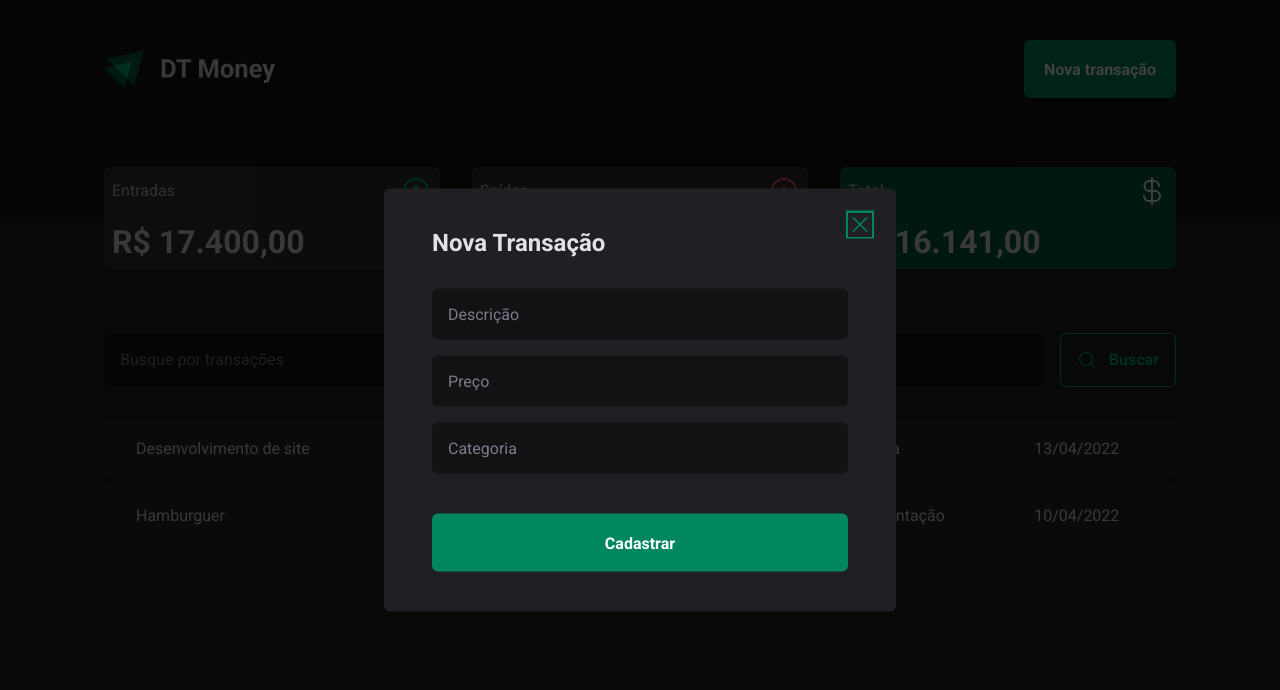
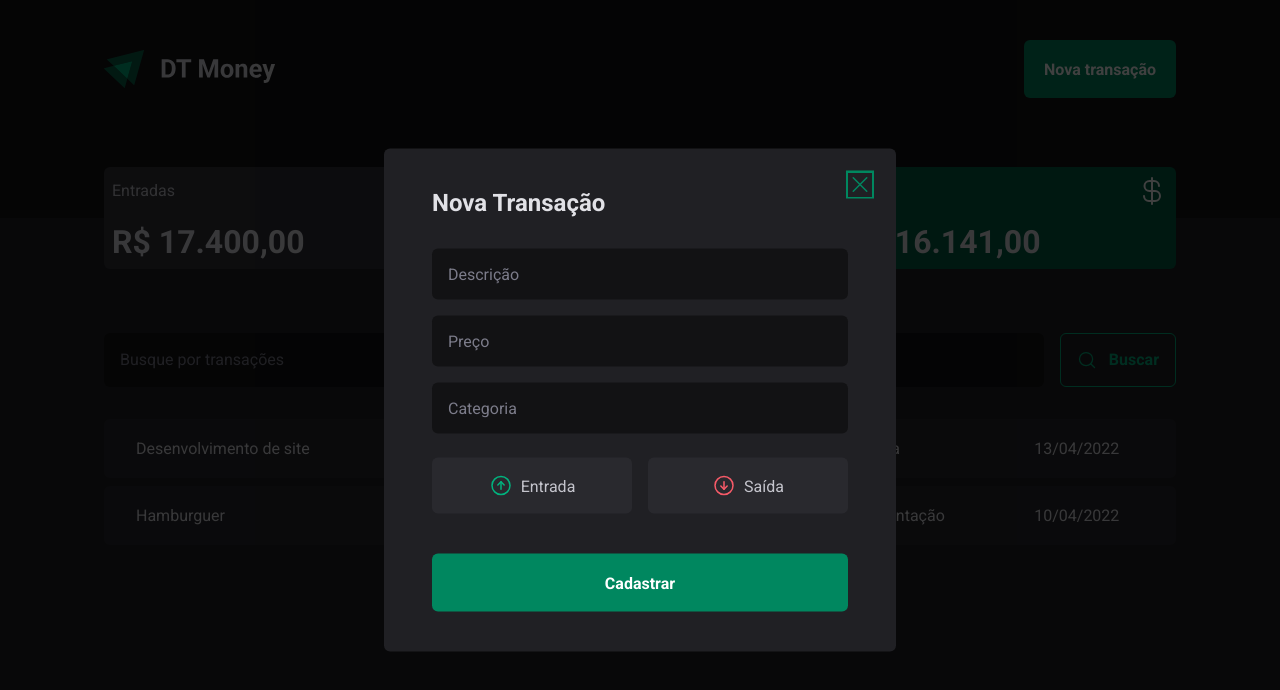
Before and after one commit to alexandronrossi/03-dt-money, a React (Vite) app: page / in a window 1280 px wide. Both pictures are taken after a click on the button "Nova transação". Shown: the top 690 px of the page. Built offline with nearby package versions, Linux system fonts and the light colour scheme.

Commit message:
Curso: Consumo de API e permormance no ReactJS | Módulo: Estrutura visual | Aula: Botões de entrada e saída

```diff
--- a/src/components/NewTransactionModal/index.tsx
+++ b/src/components/NewTransactionModal/index.tsx
@@ -1,7 +1,7 @@
 import * as AlertDialog from '@radix-ui/react-alert-dialog';
-import { X } from 'phosphor-react';
+import { ArrowCircleDown, ArrowCircleUp, X } from 'phosphor-react';
 
-import { CancelButton, Content, Overlay } from './styles'
+import { CancelButton, Content, Overlay, TransactionType, TransactionTypeButton } from './styles'
 
 export function NewTransactionModal() {
   return (
@@ -19,6 +19,18 @@
 				<input type="number" placeholder='Preço' required />
 				<input type="text" placeholder='Categoria' required />
 
+				<TransactionType>
+					<TransactionTypeButton variant='income'>
+						<ArrowCircleUp size={24} />
+						Entrada
+					</TransactionTypeButton>
+
+					<TransactionTypeButton variant='outcome'>
+						<ArrowCircleDown size={24} />
+						Saída
+					</TransactionTypeButton>
+				</TransactionType>
+
 				<button type="submit">Cadastrar</button>
 			</form>
 		</Content>
--- a/src/components/NewTransactionModal/styles.ts
+++ b/src/components/NewTransactionModal/styles.ts
@@ -68,3 +68,32 @@
 	cursor: pointer;
 	color: ${props => props.theme['green-500']};
 `
+
+export const TransactionType = styled.div`
+	display: grid;
+	grid-template-columns: repeat(2, 1fr);
+	gap: 1rem;
+	margin-top: 0.5rem;
+`
+
+interface TransactionTypeButtonProps {
+	variant: 'income' | 'outcome'
+}
+
+export const TransactionTypeButton = styled.button<TransactionTypeButtonProps>`
+	background: ${props => props.theme['gray-700']};
+	padding: 1rem;
+	gap: 0.5rem;
+	border-radius: 6px;
+	cursor: pointer;
+	border: 0;
+	color: ${props => props.theme['gray-300']};
+
+	display: flex;
+	align-items: center;
+	justify-content: center;
+
+	svg {
+		color: ${props => props.variant === 'income' ? props.theme['green-300'] : props.theme['red-300']};
+	}
+`
```
